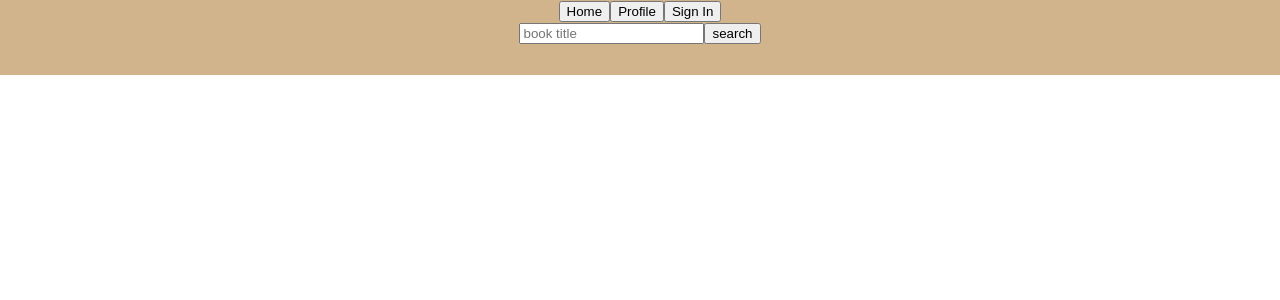
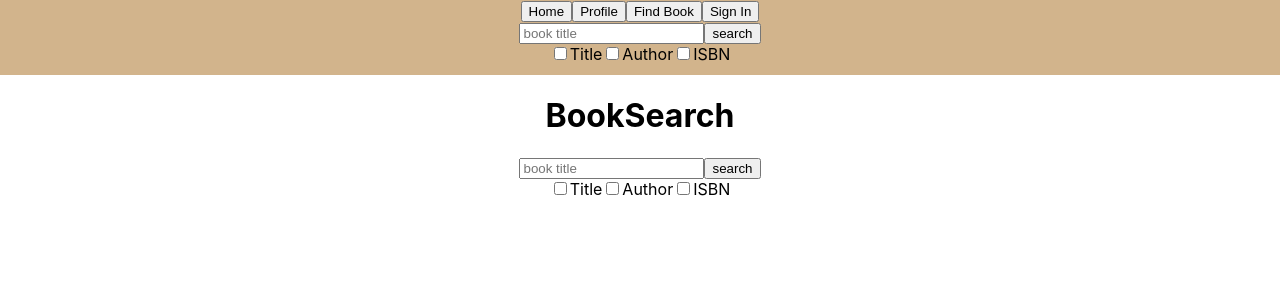
Before and after one commit to radams5/deecereads, a React (Create React App) app: page /#/BookSearch in a window 1280 px wide. Shown: the top 300 px of the page. Built offline with nearby package versions, Linux system fonts and the light colour scheme.

Commit message:
5 days to go

```diff
--- a/src/App.css
+++ b/src/App.css
@@ -98,6 +98,7 @@
 }
 .UserPageGroupContainter{
   background-image: url(./images/bookshelf.png);
+  min-height: 40vh;
   background-size: cover;
   display: flex;
   flex-direction: column;
@@ -111,7 +112,8 @@
 .singleBook{
   display: flex;
   flex-direction: column;
-  margin: 25px
+  margin: 20px;
+  max-height: 10em;
 }
 .BookImage{
   height: 10em;
@@ -165,13 +167,12 @@
 .UserPagebookshelfContainer{
   display: flex;
   flex-direction: column;
-  height: 40vh;
+  height: 30vh;
 }
 .UsersPersonalLibraryContainer{
   background-image: url(./images/bookshelf.png);
-
   background-size: 100vw 13em;
-  /* background-repeat: repeat; */
+  min-height: 720px; /*This line is keeping the page fill, but it also messes up the spacing vertically */
   display: flex;
   flex-direction: row;
   flex-wrap: wrap;
--- /dev/null
+++ b/src/components/BookSearch/BookSearch.js
@@ -0,0 +1,56 @@
+import React, {Component} from 'react'
+import {Link} from 'react-router-dom'
+import SearchBar from '../SearchBar/SearchBar'
+
+
+export default class BookSearch extends Component{
+  constructor(){
+    super()
+    this.state = {
+      searchResults: []
+    }
+    this.setSearchResults = this.setSearchResults.bind(this)
+  }
+
+  setSearchResults(searchResults){
+    this.setState({searchResults})
+    console.log(11111111, this.state)
+  }
+
+
+
+render(){
+  let results = this.state.searchResults.map(( book ) => {
+    let {title, authors, description} = book.volumeInfo
+    let {thumbnail} = book.volumeInfo.imageLinks
+    let img = thumbnail
+    console.log(img)
+    // let {isbn} = book.volumeInfo.industryIdentifiers[0].indentifier
+    return(
+      <div>
+        <h3>{title}</h3>
+        <h5>{authors}</h5>
+        <img src={img}/>
+        {/* <p>{description}</p> */}
+      </div>
+    )
+  })
+
+  return(
+    <div>
+      <h1>
+        BookSearch
+      </h1>
+      <SearchBar setSearchResults={this.setSearchResults}/>
+      {results}
+      </div>
+  )
+}
+
+
+
+
+
+
+
+}
--- a/src/components/NavBar/NavBar.js
+++ b/src/components/NavBar/NavBar.js
@@ -5,12 +5,18 @@ import SearchBar from '../SearchBar/SearchBar'
 
 
 export default class NavBar extends Component{
-constructor(){
-  super()
-  this.state = {
+  constructor(){
+    super()
+    this.state = {
+      searchResults: []
+    }
+    this.setSearchResults = this.setSearchResults.bind(this)
+  }
 
+  setSearchResults(searchResults){
+    this.setState({searchResults})
+    console.log(11111111, this.state)
   }
-}
 
 
 
@@ -32,11 +38,14 @@ render(){
       {/* <Link to='/UploadPage'>
         <button>Upload A Book</button>
       </Link> */}
+      <Link to='/BookSearch'>
+        <button>Find Book</button>
+      </Link>
       <Link to='/Login'>
         <button>Sign In</button>
       </Link>
 
-     <SearchBar/>
+     <SearchBar setSearchResults={this.setSearchResults}/>
    </div>
   )
 }
--- a/src/components/SearchBar/SearchBar.js
+++ b/src/components/SearchBar/SearchBar.js
@@ -1,14 +1,29 @@
 import React, {Component} from 'react'
 import {connect} from 'react-redux'
+import axios from 'axios';
+import {Link} from 'react-router-dom'
+import BookSearch from '../BookSearch/BookSearch';
 
 class SearchBar extends Component{
 constructor(){
   super()
   this.state = {
-    searchBar: ''
+    searchBar: '',
+    titleCheck: false,
+    authorCheck: false,
+    ISBNCheck: false,
+    searchResults: []
   }
 }
+componentDidMount(){
+  var inputs = document.getElementsByTagName("input");
+      for(var i = 0; i < inputs.length; i++) {
+          if(inputs[i].type == "checkbox") {
+              inputs[i].checked = false
 
+          }
+      }
+    }
 
   handleUpdateState(val, prop){
     this.setState({
@@ -16,15 +31,74 @@ constructor(){
     })
     console.log(this.state)
   }
+  handleChecks(check, trueProp, falseProp1, falseProp2, inputName ){
+      var inputs = document.getElementsByTagName("input");
+      for(var i = 0; i < inputs.length; i++) {
+          if(inputs[i].type == "checkbox") {
+            if(inputs[i].name==inputName && inputs[i].checked!==check) {
+              inputs[i].checked=check
+
+          }
+          else {
+              if(inputs[i].name!==inputName) {
+                  inputs[i].checked = false;
+               }
+          }
+          }
+        }
+        if(check){
+          this.setState({
+            [trueProp]: true,
+            [falseProp1]: false,
+            [falseProp2]: false
+          })
+        }
+        else if(!check){
+          this.setState({
+            [trueProp]: false
+          })}
+          console.log(this.state)
+ }
+  handleGetGoogle = async (query) => {
+    console.log(222222, query)
+    let res = await axios.get('https://www.googleapis.com/books/v1/volumes?q=inauthor:jk+inauthor:rowling&key=AIzaSyDou-rWY8KTpFX3CcbtHcAqJ6jnnzN0vd8')
+    console.log(33333, res.data.items)
+    this.props.setSearchResults(res.data.items)
+  }
 
   render(){
 
+
     return(
       <div>
-        <input placeholder='book title'
-          onChange={e => this.handleUpdateState(e.target.value, 'searchBar')}
-        />
-        <button>search</button>
+        <input placeholder='book title' onChange={e => this.handleUpdateState(e.target.value, 'searchBar')}/>
+        <Link to='/BookSearch'><button onClick={() => this.handleGetGoogle(this.state.searchBar)}>search</button></Link>
+
+        <div className='CheckBoxesDiv'>
+          <input type="checkbox"
+            id="title"
+            name="title"
+            onChange={ e => { this.handleChecks(e.target.checked, 'titleCheck', 'authorCheck', 'ISBNCheck', e.target.name)
+            }}
+          />
+          <label for="title">Title</label>
+          <input
+            type="checkbox"
+            id="author"
+            name="author"
+            onChange={ e => { this.handleChecks(e.target.checked, 'authorCheck', 'ISBNCheck', 'titleCheck', e.target.name)
+            }}
+          />
+          <label for="author">Author</label>
+          <input
+            type="checkbox"
+            id="ISBN"
+            name="ISBN"
+            onChange={ e => { this.handleChecks(e.target.checked, 'ISBNCheck', 'titleCheck', 'authorCheck', e.target.name)
+            }}
+          />
+          <label for="ISBN">ISBN</label>
+        </div>
       </div>
     )
   }
--- a/src/components/UserHomePage/UsersCollection/UsersCurrentlyReadingPage.js
+++ b/src/components/UserHomePage/UsersCollection/UsersCurrentlyReadingPage.js
@@ -23,7 +23,16 @@ class UsersCurrentlyReadingPage extends Component{
     })
   }
 
-
+  deleteBookCurrent = async (book) => {
+    try{
+      let res = await axios.delete(`/deleteBookCurrent/${book.id}`)
+      this.getUserInfo()
+    }catch(err){
+      console.log(err)
+    }
+    this.getCurrentlyReading()
+    alert('book deleted')
+  }
 
 
 
--- a/src/components/UserHomePage/UsersCollection/UsersLibrary.js
+++ b/src/components/UserHomePage/UsersCollection/UsersLibrary.js
@@ -22,6 +22,18 @@ class UsersLibrary extends Component{
       library: res.data
     })
   }
+  deleteBookLibrary = async (book) => {
+
+    try{
+      let res = await axios.delete(`/deleteBookLibrary/${book.id}`)
+      this.getUserInfo()
+    }catch(err)
+    {
+      console.log(err)
+    }
+    this.getCurrentlyReading()
+    alert('book deleted')
+  }
 
 
 
@@ -36,7 +48,7 @@ render(){
             </button>
           </Link>
 
-        <button onClick={() => this.deleteBookCurrent(book)}>Remove book</button>
+        <button onClick={() => this.deleteBookLibrary(book)}>Remove book</button>
       </div>
     )
   })
--- a/src/components/UserHomePage/UsersCollection/UsersWishList.js
+++ b/src/components/UserHomePage/UsersCollection/UsersWishList.js
@@ -22,6 +22,18 @@ class UsersWishList extends Component{
       wishList: res.data
     })
   }
+  deleteBookWishList = async (book) => {
+    try{
+      let res = await axios.delete(`/deleteBookWishList/${book.id}`)
+      this.getUserInfo()
+
+    }catch(err)
+    {
+      console.log(err)
+    }
+    this.getCurrentlyReading()
+    alert('book deleted')
+  }
 
 render(){
   let wishList = this.state.wishList.map((book) => {
@@ -34,7 +46,7 @@ render(){
             </button>
           </Link>
 
-        <button onClick={() => this.deleteBookCurrent(book)}>Remove book</button>
+        <button onClick={() => this.deleteBookWishList(book)}>Remove book</button>
       </div>
     )
   })
--- a/src/routes.js
+++ b/src/routes.js
@@ -9,6 +9,7 @@ import Login from './components/Login/Login'
 import UsersCurrentlyReadingPage from './components/UserHomePage/UsersCollection/UsersCurrentlyReadingPage'
 import UsersLibrary from './components/UserHomePage/UsersCollection/UsersLibrary'
 import UsersWishList from './components/UserHomePage/UsersCollection/UsersWishList'
+import BookSearch from './components/BookSearch/BookSearch'
 
 
 
@@ -20,6 +21,7 @@ export default (
     {/* <Route  path='/UploadPage' component={UploadPage}/> */}
     <Route  path='/UserHomePage' component={UserHomePage}/>
     <Route  path='/Login' component={Login}/>
+    <Route  path='/BookSearch' component={BookSearch}/>
     <Route  path='/CurrentlyReading' component={UsersCurrentlyReadingPage}/>
     <Route  path='/Library' component={UsersLibrary}/>
     <Route  path='/WishList' component={UsersWishList}/>
```
Also changed, not shown: 1 other file (tests, documents, lock files or other folders).
